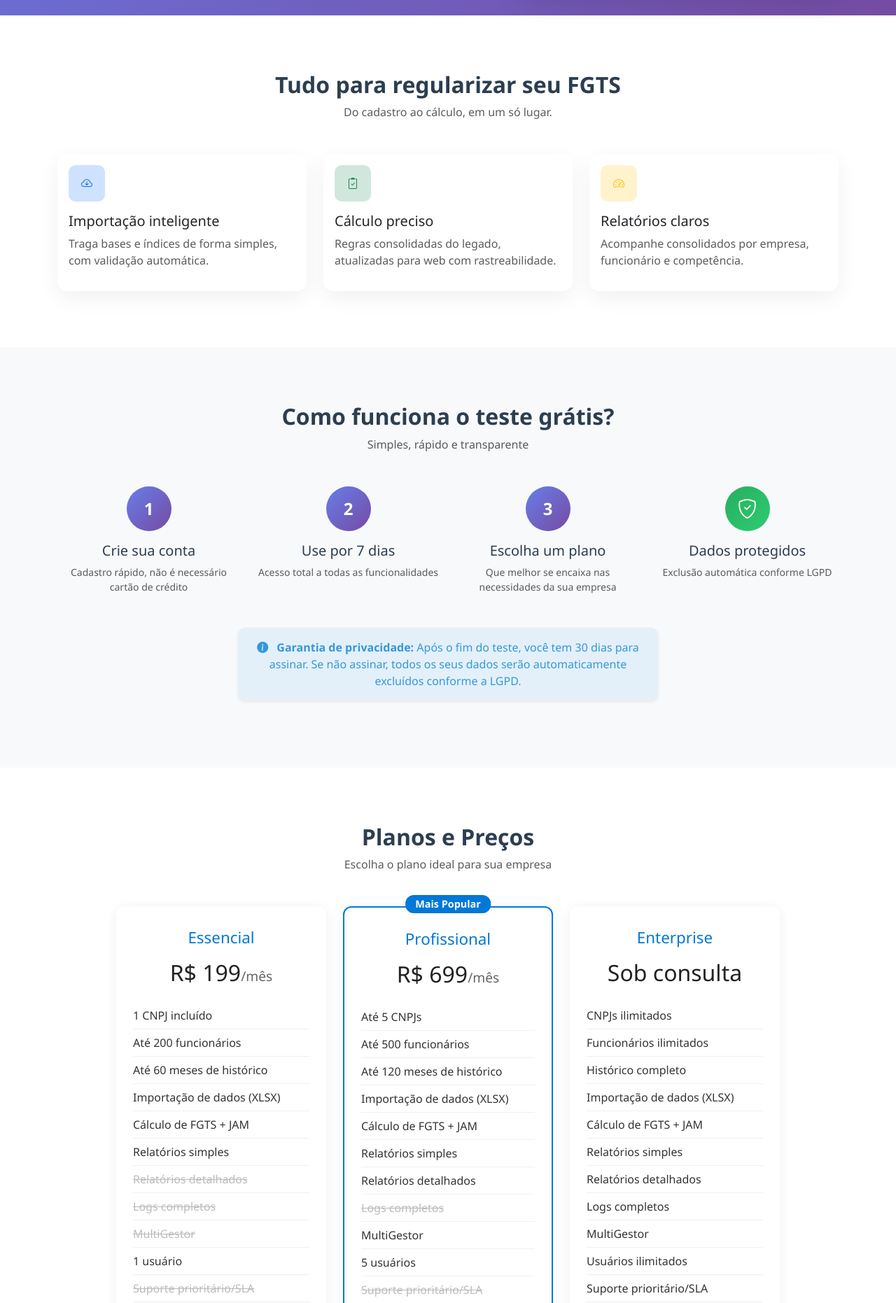
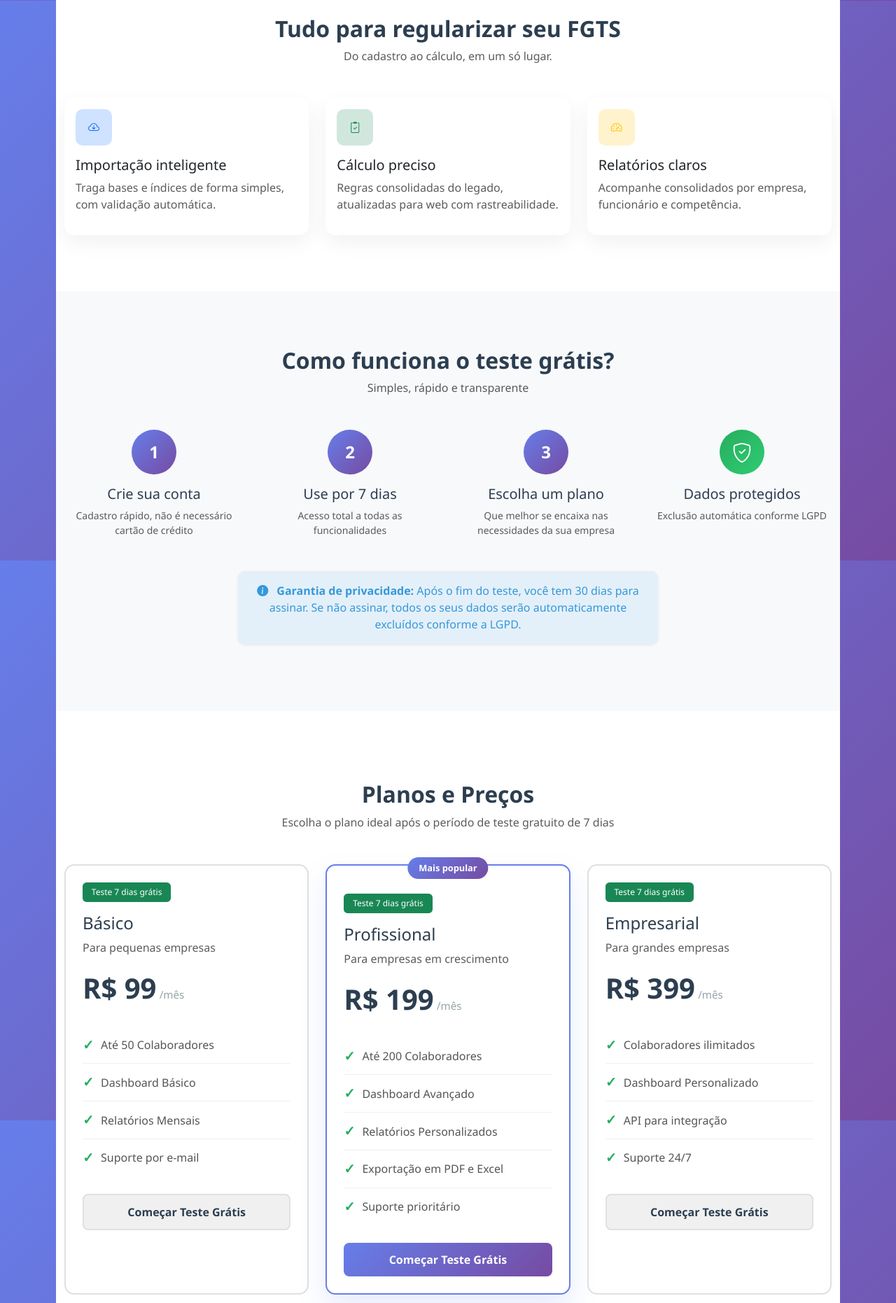
Before and after one commit to fabioGuttierrez/FGTS, a Django app: page / in a window 1280 px wide. Shown: the part 799-2661 px from the top of the page at 70% size. Run offline with Django 5.2, Linux system fonts and the light colour scheme; data that the repository does not hold is empty; parts of the project's set-up code (start-up, migrations or seed data) failed here and were passed over.

Commit message:
Ajuste de layout: sidebar restaurada, bloco content único, padding e largura máxima para harmonia visual entre conteúdo autenticado e público

```diff
--- a/empresas/templates/base.html
+++ b/empresas/templates/base.html
@@ -32,48 +32,114 @@
             background: #f5f6fa;
             color: var(--dark);
         }
+        {% if not request.user.is_authenticated %}
+        body {
+            background: linear-gradient(135deg, var(--primary) 0%, var(--secondary) 100%) !important;
+        }
+        {% endif %}
 
-        /* Navbar Styling */
-        .navbar {
+        /* Sidebar Styling */
+        .sidebar {
+            position: fixed;
+            top: 0;
+            left: 0;
+            height: 100vh;
+            width: 230px;
             background: linear-gradient(135deg, var(--dark) 0%, var(--primary) 100%) !important;
-            box-shadow: 0 4px 12px rgba(0, 0, 0, 0.15);
-            padding: 1rem 0;
+            box-shadow: 2px 0 12px rgba(0,0,0,0.10);
+            z-index: 1040;
+            display: flex;
+            flex-direction: column;
+            padding-top: 1.5rem;
         }
-
-        .navbar-brand {
+        .sidebar .sidebar-brand {
             font-weight: 700;
             font-size: 1.4rem;
-            letter-spacing: -0.5px;
             color: white !important;
+            margin-bottom: 2rem;
+            text-align: center;
         }
-
-        .navbar-brand i {
+        .sidebar .sidebar-brand i {
             margin-right: 0.5rem;
             font-size: 1.6rem;
         }
-
-        .nav-link {
-            color: rgba(255, 255, 255, 0.85) !important;
+        .sidebar-nav {
+            list-style: none;
+            padding: 0;
+            margin: 0;
+            flex: 1;
+        }
+        .sidebar-nav .nav-item {
+            margin-bottom: 0.5rem;
+        }
+        .sidebar-nav .nav-link {
+            display: flex;
+            align-items: center;
+            color: rgba(255,255,255,0.85) !important;
             font-weight: 500;
-            margin: 0 0.25rem;
+            padding: 0.75rem 1.5rem;
+            border-radius: 6px 0 0 6px;
+            transition: all 0.2s;
+            text-decoration: none;
+        }
+        .sidebar-nav .nav-link:hover, .sidebar-nav .nav-link.active {
+            color: #fff !important;
+            background: rgba(255,255,255,0.10);
+        }
+        .sidebar-nav .nav-link i {
+            margin-right: 0.7rem;
+            font-size: 1.2rem;
+        }
+        .sidebar-bottom {
+            margin-bottom: 2rem;
+            text-align: left;
+            padding-left: 0.5rem;
+        }
+        .sidebar-bottom .nav-link {
+            color: #fff !important;
+            padding: 0.5rem 1.5rem;
+            text-align: left;
+            display: flex;
+            align-items: center;
+        }
+        @media (max-width: 991.98px) {
+            .sidebar {
+                position: relative;
+                width: 100%;
+                height: auto;
+                flex-direction: row;
+                padding: 0.5rem 0;
+            }
+            .sidebar-nav {
+                flex-direction: row;
+                display: flex;
+                justify-content: space-around;
+            }
+            .sidebar-nav .nav-link {
                 border-radius: 6px;
-            transition: all 0.3s ease;
-            position: relative;
+                padding: 0.5rem 0.8rem;
             }
-
-        .nav-link:hover {
-            color: white !important;
-            background-color: rgba(255, 255, 255, 0.1);
         }
-
-        .nav-link i {
-            margin-right: 0.5rem;
+        .content-wrapper {
+        {% if request.user.is_authenticated %}
+        .content-wrapper {
+            margin-left: 230px;
+            min-height: calc(100vh - 60px);
         }
-
-        /* Content Area */
+        @media (max-width: 991.98px) {
+            .content-wrapper {
+                margin-left: 0;
+            }
+        }
+        {% else %}
+        .content-wrapper {
+            min-height: 0;
+            padding-top: 0;
+        }
+        {% endif %}
         .content-wrapper {
             padding: 2rem 0;
-            min-height: calc(100vh - 60px);
+            transition: margin-left 0.2s;
         }
 
         /* Alerts */
@@ -245,101 +311,58 @@
     {% block extra_css %}{% endblock %}
 </head>
 <body>
-    <!-- Navigation Bar -->
-    <nav class="navbar navbar-expand-lg navbar-dark sticky-top">
-        <div class="container-lg">
-            <a class="navbar-brand" href="/">
+    <div style="min-height: 100vh; display: flex;">
+        {% if request.user.is_authenticated %}
+            <div class="sidebar">
+                <div class="sidebar-brand">
+                    <a href="/" class="sidebar-brand text-decoration-none">
                         <i class="bi bi-bank2"></i> FGTS Web
                     </a>
-            {% if request.user.is_authenticated %}
-            <button class="navbar-toggler" type="button" data-bs-toggle="collapse" data-bs-target="#navbarNav" aria-controls="navbarNav" aria-expanded="false" aria-label="Toggle navigation">
-                <span class="navbar-toggler-icon"></span>
-            </button>
-            <div class="collapse navbar-collapse" id="navbarNav">
-                <ul class="navbar-nav ms-auto">
+                </div>
+                <ul class="sidebar-nav">
                     <li class="nav-item">
-                        <a class="nav-link" href="{% url 'dashboard' %}">
-                            <i class="bi bi-speedometer2"></i> Dashboard
-                        </a>
+                        <a class="nav-link" href="{% url 'dashboard' %}"><i class="bi bi-speedometer2"></i> Dashboard</a>
                     </li>
                     <li class="nav-item">
-                        <a class="nav-link" href="{% url 'funcionario-list' %}">
-                            <i class="bi bi-people"></i> Funcionários
-                        </a>
+                        <a class="nav-link" href="{% url 'funcionario-list' %}"><i class="bi bi-people"></i> Funcionários</a>
                     </li>
                     <li class="nav-item">
-                        <a class="nav-link" href="{% url 'lancamento-list' %}">
-                            <i class="bi bi-receipt"></i> Lançamentos
-                        </a>
+                        <a class="nav-link" href="{% url 'lancamento-list' %}"><i class="bi bi-cash-coin"></i> Lançamentos</a>
                     </li>
                     <li class="nav-item">
-                        <a class="nav-link" href="{% url 'relatorio-competencia' %}">
-                            <i class="bi bi-graph-up"></i> Relatório
-                        </a>
+                        <a class="nav-link" href="{% url 'relatorio-competencia' %}"><i class="bi bi-bar-chart"></i> Relatório</a>
                     </li>
+                    {% if is_admin_empresa %}
+                    <li class="nav-item">
+                        <a class="nav-link" href="{% url 'painel-admin-empresa' user.empresa.codigo %}"><i class="bi bi-building-gear"></i> Administração da Empresa</a>
+                    </li>
+                    {% endif %}
                     {% if request.user.is_staff or request.user.is_superuser %}
                     <li class="nav-item">
-                        <a class="nav-link" href="{% url 'audit_logs:auditlog-list' %}">
-                            <i class="bi bi-shield-check"></i> Auditoria
-                        </a>
+                        <a class="nav-link" href="{% url 'audit_logs:auditlog-list' %}"><i class="bi bi-shield-check"></i> Auditoria</a>
                     </li>
                     {% endif %}
                     <li class="nav-item">
-                        <a class="nav-link" href="{% url 'billing:feedback-criar' %}" title="Envie seu feedback">
-                            <i class="bi bi-chat-left-dots"></i> Feedback
-                        </a>
+                        <a class="nav-link" href="{% url 'billing:feedback-criar' %}" title="Envie seu feedback"><i class="bi bi-chat-left-dots"></i> Feedback</a>
                     </li>
-                    <li class="nav-item">
-                        <span class="nav-link text-white-50">
-                            <i class="bi bi-person-circle"></i> {{ request.user.username }}
-                        </span>
-                    </li>
-                    <li class="nav-item">
-                        <form method="post" action="{% url 'logout' %}" style="display: inline;" onsubmit="return confirm('Deseja realmente sair?')">
+                </ul>
+                <div class="sidebar-bottom">
+                    <div class="mb-2 text-white-50 ps-2"><i class="bi bi-person-circle"></i> {{ request.user.username }}</div>
+                    <form method="post" action="{% url 'logout' %}" onsubmit="return confirm('Deseja realmente sair?')">
                         {% csrf_token %}
-                            <button type="submit" class="nav-link btn btn-link" style="border: none; background: none; color: rgba(255, 255, 255, 0.85); cursor: pointer;">
+                        <button type="submit" class="nav-link btn btn-link p-0 w-100 text-start" style="border: none; background: none; color: rgba(255,255,255,0.85); cursor: pointer;">
                             <i class="bi bi-box-arrow-right"></i> Sair
                         </button>
                     </form>
-                    </li>
-                </ul>
                 </div>
-            {% else %}
-            <div class="ms-auto">
-                <a href="{% url 'login' %}" class="nav-link text-white">
-                    <i class="bi bi-box-arrow-in-right"></i> Login
-                </a>
             </div>
         {% endif %}
-        </div>
-    </nav>
-
-    <!-- Messages Section -->
-    <div class="content-wrapper">
-        {% if messages %}
-        <div class="container-lg">
-            {% for message in messages %}
-            <div class="alert alert-{{ message.tags|default:'info' }} alert-dismissible fade show" role="alert">
-                <i class="bi bi-info-circle-fill me-2"></i>
-                {{ message }}
-                <button type="button" class="btn-close" data-bs-dismiss="alert" aria-label="Close"></button>
-            </div>
-            {% endfor %}
-        </div>
-        {% endif %}
-
-        <!-- Banner de Trial com Aviso LGPD -->
-        {% if request.user.is_authenticated and request.trial_customer %}
-            {% if request.trial_customer.is_trial_active %}
-            <div class="container-lg mb-3">
-                    {# Trial banner removido #}
-            </div>
-            {% endif %}
-        {% endif %}
-
-        <!-- Main Content -->
+        <div class="content-wrapper" style="flex: 1; min-height: 100vh; padding: 32px 40px 32px 40px; max-width: 1200px; margin: 0 auto;">
             {% block content %}{% endblock %}
         </div>
+    </div>
+
+    <!-- Mensagens e banners removidos para versão pública -->
 
     <!-- Footer -->
     <footer class="mt-auto">
--- a/empresas/templates/landing.html
+++ b/empresas/templates/landing.html
@@ -52,14 +52,14 @@
     <div class="row align-items-center">
       <div class="col-lg-7">
         <h1 class="display-4 mb-3">FGTS em atraso sem dor de cabeça</h1>
-        <p class="lead mb-4">Calcule, organize e gere suas guias com precisão. Importação inteligente, índices atualizados e fluxo simples para empresas e escritórios contábeis.</p>
+        <p class="lead mb-4">Calcule, organize e gere seus guias com precisão. Importação inteligente, índices atualizados e fluxo simples para empresas e escritórios contábeis.</p>
 
         <!-- Trial Badge -->
         {% if not request.user.is_authenticated %}
         <div class="mb-4 d-inline-block">
           <div class="alert alert-success border-0 shadow-sm d-inline-flex align-items-center px-4 py-3 mb-0" style="background: rgba(255,255,255,0.95); font-weight: 600; border-radius: 50px;">
             <i class="bi bi-gift-fill me-2 fs-5" style="color: #27ae60;"></i>
-            <span style="color: 27ae60;">Teste por 7 dias <strong>GRÁTIS</strong> • Sem cartão de crédito</span>
+            <span style="color: rgba(255,255,255,0.9);">Teste <strong>GRÁTIS</strong> por <strong>7 DIAS</strong> • Sem cartão de crédito</span>
           </div>
         </div>
         {% endif %}
@@ -260,191 +260,93 @@
   </div>
 </section>
 
-
-<!-- PRICING PLANS NOVOS -->
+<!-- PRICING PLANS -->
 <section class="pricing-section">
   <div class="container">
     <div class="text-center mb-5">
       <h2 class="fw-bold mb-2">Planos e Preços</h2>
-      <p class="text-muted">Escolha o plano ideal para sua empresa</p>
+      <p class="text-muted">Escolha o plano ideal após o período de teste gratuito de 7 dias</p>
     </div>
-    <div class="pricing-table d-flex flex-wrap justify-content-center gap-4 mb-4">
-      <!-- Essencial -->
-      <div class="plan">
-        <h3>Essencial</h3>
-        <div class="price">R$ 199<span>/mês</span></div>
-        <ul>
-          <li>1 CNPJ incluído</li>
-          <li>Até 200 funcionários</li>
-          <li>Até 60 meses de histórico</li>
-          <li>Importação de dados (XLSX)</li>
-          <li>Cálculo de FGTS + JAM</li>
-          <li>Relatórios simples</li>
-          <li class="na">Relatórios detalhados</li>
-          <li class="na">Logs completos</li>
-          <li class="na">MultiGestor</li>
-          <li>1 usuário</li>
-          <li class="na">Suporte prioritário/SLA</li>
-        </ul>
-        <a href="{% url 'register' %}?plano=essencial" class="btn btn-primary w-100 mt-3">Escolher Essencial</a>
+
+    <div class="row g-4">
+      <!-- Plano Básico -->
+      <div class="col-lg-4">
+        <div class="pricing-card h-100 p-4">
+          <div class="badge bg-success mb-3">Teste 7 dias grátis</div>
+          <h4 class="mb-2">Básico</h4>
+          <p class="text-muted mb-3">Para pequenas empresas</p>
+
+          <div class="mb-4">
+            <span class="pricing-price">R$ 99</span>
+            <span class="pricing-period"> /mês</span>
+          </div>
+
+          <ul class="pricing-features">
+            <li>Até 50 Colaboradores</li>
+            <li>Dashboard Básico</li>
+            <li>Relatórios Mensais</li>
+            <li>Suporte por e-mail</li>
+          </ul>
+
+          <button class="pricing-btn pricing-btn-secondary" onclick="window.location.href='{% url 'register' %}'">Começar Teste Grátis</button>
+        </div>
       </div>
-      <!-- Profissional -->
-      <div class="plan featured">
-        <h3>Profissional</h3>
-        <div class="price">R$ 699<span>/mês</span></div>
-        <ul>
-          <li>Até 5 CNPJs</li>
-          <li>Até 500 funcionários</li>
-          <li>Até 120 meses de histórico</li>
-          <li>Importação de dados (XLSX)</li>
-          <li>Cálculo de FGTS + JAM</li>
-          <li>Relatórios simples</li>
-          <li>Relatórios detalhados</li>
-          <li class="na">Logs completos</li>
-          <li>MultiGestor</li>
-          <li>5 usuários</li>
-          <li class="na">Suporte prioritário/SLA</li>
-        </ul>
-        <a href="{% url 'register' %}?plano=profissional" class="btn btn-primary w-100 mt-3">Escolher Profissional</a>
+
+      <!-- Plano Profissional (Mais Popular) -->
+      <div class="col-lg-4">
+        <div class="pricing-card featured h-100 p-4">
+          <div class="badge-popular">Mais popular</div>
+          <div class="badge bg-success mb-3 mt-3">Teste 7 dias grátis</div>
+          <h4 class="mb-2">Profissional</h4>
+          <p class="text-muted mb-3">Para empresas em crescimento</p>
+
+          <div class="mb-4">
+            <span class="pricing-price">R$ 199</span>
+            <span class="pricing-period"> /mês</span>
+          </div>
+
+          <ul class="pricing-features">
+            <li>Até 200 Colaboradores</li>
+            <li>Dashboard Avançado</li>
+            <li>Relatórios Personalizados</li>
+            <li>Exportação em PDF e Excel</li>
+            <li>Suporte prioritário</li>
+          </ul>
+
+          <button class="pricing-btn pricing-btn-primary" onclick="window.location.href='{% url 'register' %}'">Começar Teste Grátis</button>
+        </div>
       </div>
-      <!-- Enterprise -->
-      <div class="plan">
-        <h3>Enterprise</h3>
-        <div class="price">Sob consulta</div>
-        <ul>
-          <li>CNPJs ilimitados</li>
-          <li>Funcionários ilimitados</li>
-          <li>Histórico completo</li>
-          <li>Importação de dados (XLSX)</li>
-          <li>Cálculo de FGTS + JAM</li>
-          <li>Relatórios simples</li>
-          <li>Relatórios detalhados</li>
-          <li>Logs completos</li>
-          <li>MultiGestor</li>
-          <li>Usuários ilimitados</li>
-          <li>Suporte prioritário/SLA</li>
-        </ul>
-        <a href="mailto:comercial@fgtsweb.com.br?subject=Plano%20Enterprise" class="btn btn-dark w-100 mt-3">Falar com consultor</a>
+
+      <!-- Plano Empresarial -->
+      <div class="col-lg-4">
+        <div class="pricing-card h-100 p-4">
+          <div class="badge bg-success mb-3">Teste 7 dias grátis</div>
+          <h4 class="mb-2">Empresarial</h4>
+          <p class="text-muted mb-3">Para grandes empresas</p>
+
+          <div class="mb-4">
+            <span class="pricing-price">R$ 399</span>
+            <span class="pricing-period"> /mês</span>
+          </div>
+
+          <ul class="pricing-features">
+            <li>Colaboradores ilimitados</li>
+            <li>Dashboard Personalizado</li>
+            <li>API para integração</li>
+            <li>Suporte 24/7</li>
+          </ul>
+
+          <button class="pricing-btn pricing-btn-secondary" onclick="window.location.href='{% url 'register' %}'">Começar Teste Grátis</button>
+        </div>
       </div>
     </div>
-    <div class="pricing-addons text-center mt-4">
-      <h4>Adicionais</h4>
-      <ul class="d-inline-block text-start">
-        <li>CNPJ extra: <strong>R$ 100/mês</strong></li>
-        <li>+100 colaboradores: <strong>R$ 100/mês</strong></li>
-        <li>Usuário extra: <strong>R$ 25/mês</strong></li>
-        <li>Customização de relatório: <strong>R$ 100/mês*</strong></li>
-      </ul>
-      <small class="d-block mt-2">*Sob análise</small>
+
+    <div class="text-center mt-5">
+      <p class="text-muted mb-2">✨ Todos os planos incluem 7 dias de teste grátis, sem necessidade de cartão de crédito</p>
+      <p class="text-muted mb-0">Índices atualizados • Importação inteligente • Cálculo preciso de FGTS • Conformidade LGPD</p>
     </div>
   </div>
 </section>
-
-<style>
-.pricing-section {
-  font-family: 'Segoe UI', Arial, sans-serif;
-  padding: 80px 0 60px 0;
-  background: #fff;
-  text-align: center;
-}
-.pricing-table {
-  display: flex;
-  flex-wrap: wrap;
-  justify-content: center;
-  gap: 32px;
-  margin-bottom: 32px;
-}
-.plan {
-  background: #fff;
-  border-radius: 12px;
-  box-shadow: 0 2px 16px rgba(0,0,0,0.07);
-  padding: 32px 24px;
-  width: 300px;
-  min-width: 260px;
-  transition: transform 0.2s;
-}
-.plan:hover {
-  transform: translateY(-8px) scale(1.03);
-  box-shadow: 0 6px 24px rgba(0,0,0,0.12);
-}
-.plan h3 {
-  font-size: 1.4em;
-  margin-bottom: 12px;
-  color: #0078d7;
-}
-.plan .price {
-  font-size: 2em;
-  color: #222;
-  margin-bottom: 18px;
-}
-.plan .price span {
-  font-size: 0.6em;
-  color: #666;
-}
-.plan ul {
-  list-style: none;
-  padding: 0;
-  margin: 0;
-  text-align: left;
-}
-.plan ul li {
-  padding: 7px 0;
-  border-bottom: 1px solid #f0f0f0;
-  color: #333;
-}
-.plan ul li.na {
-  color: #bbb;
-  text-decoration: line-through;
-}
-.plan.featured {
-  border: 2px solid #0078d7;
-  box-shadow: 0 4px 24px rgba(0,120,215,0.08);
-  position: relative;
-}
-.plan.featured::before {
-  content: "Mais Popular";
-  position: absolute;
-  top: -18px;
-  left: 50%;
-  transform: translateX(-50%);
-  background: #0078d7;
-  color: #fff;
-  font-size: 0.9em;
-  padding: 2px 14px;
-  border-radius: 12px;
-  font-weight: bold;
-}
-.pricing-addons {
-  margin-top: 24px;
-  text-align: center;
-}
-.pricing-addons h4 {
-  margin-bottom: 10px;
-  color: #0078d7;
-}
-.pricing-addons ul {
-  list-style: none;
-  padding: 0;
-  margin: 0 0 8px 0;
-  display: inline-block;
-  text-align: left;
-}
-.pricing-addons li {
-  margin-bottom: 4px;
-  color: #333;
-}
-@media (max-width: 900px) {
-  .pricing-table {
-    flex-direction: column;
-    align-items: center;
-  }
-  .plan {
-    width: 90%;
-    margin-bottom: 24px;
-  }
-}
-</style>
-
 
 <!-- CTA -->
 <section class="section-alt">
```
Lines whose indentation alone changed are shown as unchanged.
